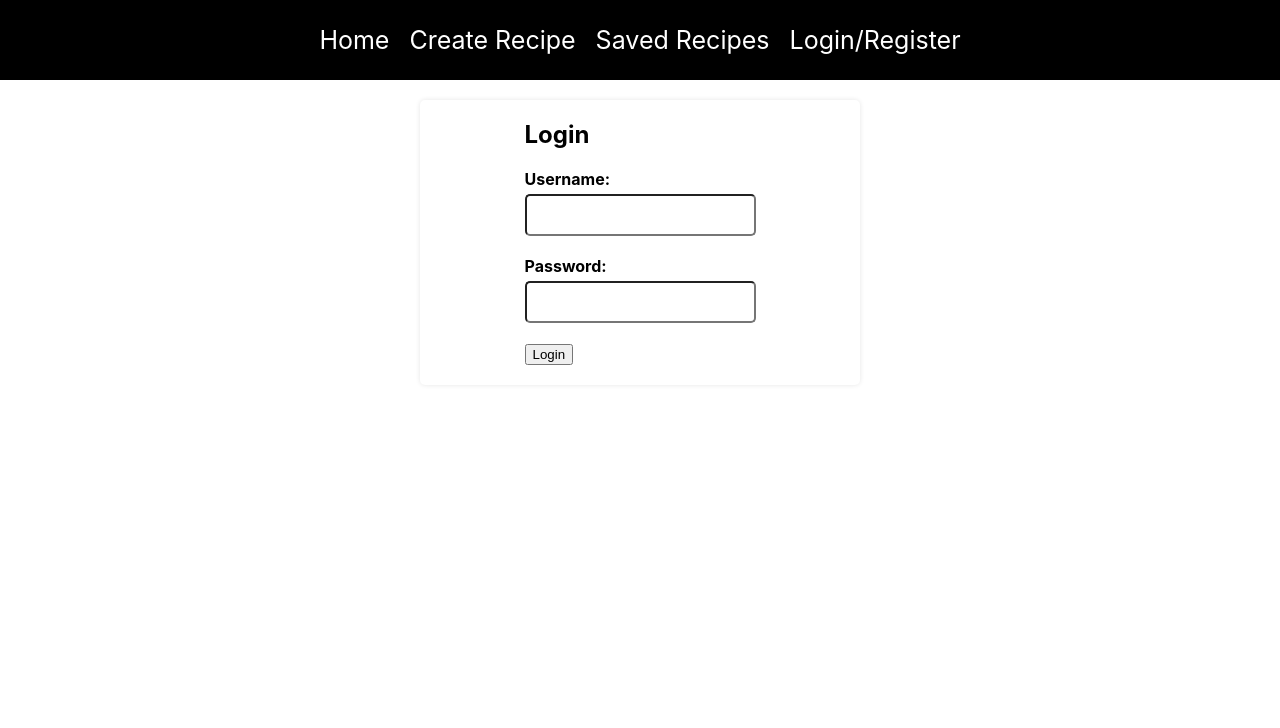
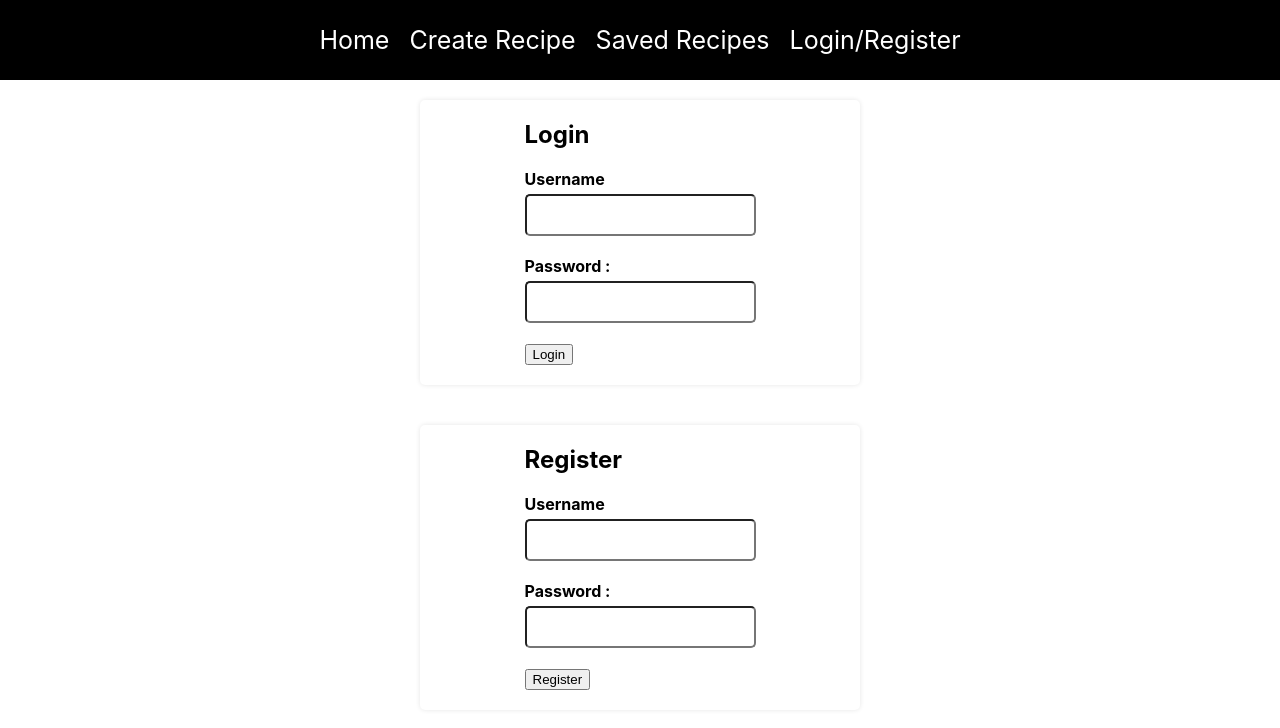
Before and after one commit to neelendrareddy9001/Mern-Recipe, a React (Create React App) app in the folder client/: page /auth in a window 1280 px wide. Shown: the top 728 px of the page. Built offline with nearby package versions, Linux system fonts and the light colour scheme.

Commit message:
login and register had been add ingredient updated

```diff
--- a/client/src/pages/auth.js
+++ b/client/src/pages/auth.js
@@ -7,6 +7,7 @@ export const Auth = () => {
   return (
     <>
       <Login />
+      <Register />
     </>
   );
 };
@@ -37,30 +38,13 @@ const Login = () => {
   };
 
   return (
-    <div className="auth-container">
-      <form onSubmit={handleSubmit}>
-        <h2>Login</h2>
-        <div className="form-group">
-          <label htmlFor="username">Username:</label>
-          <input
-            type="text"
-            id="username"
-            value={username}
-            onChange={(event) => setUsername(event.target.value)}
-          />
-        </div>
-        <div className="form-group">
-          <label htmlFor="password">Password:</label>
-          <input
-            type="password"
-            id="password"
-            value={password}
-            onChange={(event) => setPassword(event.target.value)}
-          />
-        </div>
-        <button type="submit">Login</button>
-      </form>
-    </div>
+    <Form
+      username={username}
+      setUsername={setUsername}
+      password={password}
+      setPassword={setPassword}
+      label="Login"
+    />
   );
 };
 
@@ -83,9 +67,29 @@ const Register = () => {
   };
 
   return (
+    <Form
+      username={username}
+      setUsername={setUsername}
+      password={password}
+      setPassword={setPassword}
+      label="Register"
+      onSubmit={handleSubmit}
+    />
+  );
+};
+
+const Form = ({
+  username,
+  setUsername,
+  password,
+  setPassword,
+  label,
+  handleSubmit,
+}) => {
+  return (
     <div className="auth-container">
       <form onSubmit={handleSubmit}>
-        <h2>Register</h2>
+        <h2>{label}</h2>
         <div className="form-group">
           <label htmlFor="username">Username</label>
           <input
@@ -104,7 +108,7 @@ const Register = () => {
             onChange={(event) => setPassword(event.target.value)}
           />
         </div>
-        <button type="submit">Register</button>
+        <button type="submit">{label}</button>
       </form>
     </div>
   );
--- a/client/src/pages/createRecipe.js
+++ b/client/src/pages/createRecipe.js
@@ -1,4 +1,5 @@
 import { useState } from "react";
+import axios from "axios";
 
 export const CreateRecipe = () => {
   const [recipe, setRecipe] = useState({
@@ -14,15 +15,30 @@ export const CreateRecipe = () => {
     setRecipe({ ...recipe, [name]: value });
   };
 
+  const handleIngredintChange = (event, idx) => {
+    const { value } = event.target;
+    const ingredients = recipe.ingredients;
+    ingredients[idx] = value;
+    setRecipe({ ...recipe, ingredients });
+  };
+
   const addIngredient = () => {
     setRecipe({ ...recipe, ingredients: [...recipe.ingredients, ""] });
   };
 
+  const onSubmit = async (event) => {
+    event.preventDefault();
+    try {
+      await axios.post("");
+    } catch (err) {
+      console.log(err);
+    }
+  };
   return (
     <>
       <div className="create-recipe">
         <h2>Create Recipe</h2>
-        <form>
+        <form onSubmit={onsubmit}>
           <label htmlFor="name">Name</label>
           <input
             type="text"
@@ -30,8 +46,22 @@ export const CreateRecipe = () => {
             name="name"
             onChange={handleChange}
           ></input>
-          <lable htmlFor="ingredients">Ingredients</lable>
+
+          <label htmlFor="ingredients">Ingredients</label>
+          {recipe.ingredients.map((ingredient, idx) => (
+            <input
+              key={idx}
+              type="text"
+              name="ingredients"
+              value={ingredient}
+              onChange={(event) => handleIngredintChange(event, idx)}
+            />
+          ))}
+          <button onClick={addIngredient} type="button">
+            AddIngredient
+          </button>
           <label htmlFor="instructions">Instructions</label>
+
           <textarea
             id="instructions"
             name="instructions"
@@ -46,11 +76,12 @@ export const CreateRecipe = () => {
           ></input>
           <label htmlFor="cookingTime">Cookingn Time (minutes)</label>
           <input
-            type="submit"
+            type="text"
             id="cookingTime"
             name="cookingTime"
             onChange={handleChange}
           ></input>
+          <button type="submit">Create Recipe</button>
         </form>
       </div>
     </>
```
